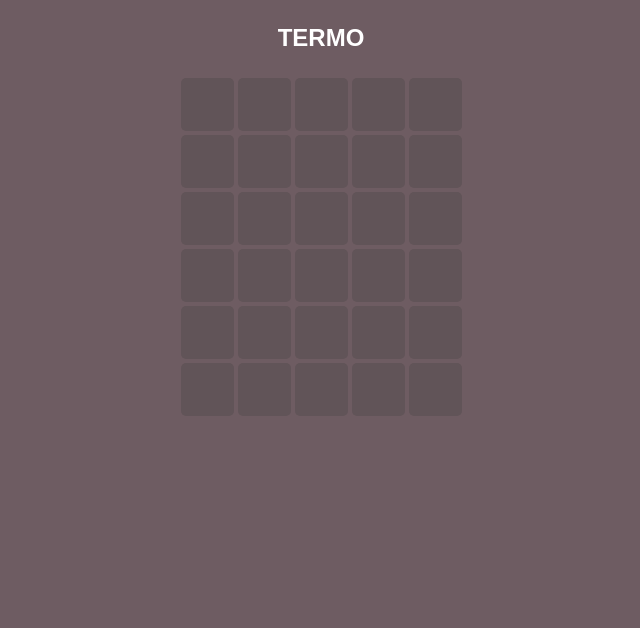
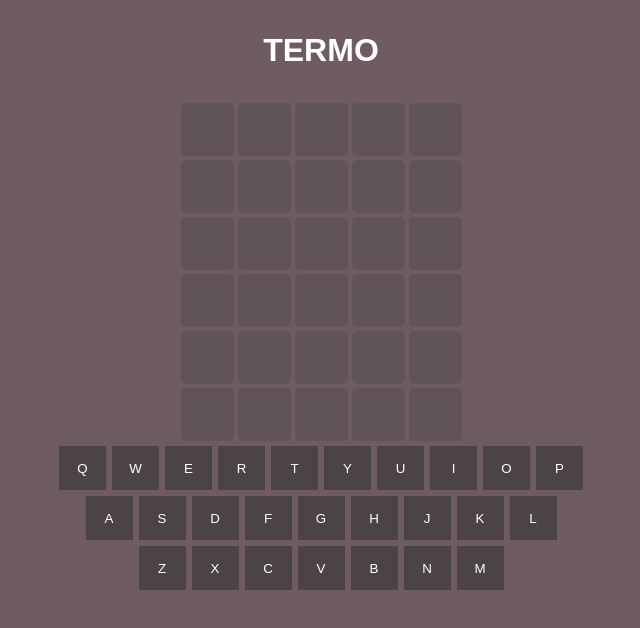
Before and after one commit to GeovaniDarcie/Termo, a Vue app: page / in a window 1280 px wide. Shown: the top 628 px of the page, without its empty margins (319-959 px from the left). Built offline with nearby package versions, Linux system fonts and the light colour scheme.

Commit message:
Corrigindo bugs

```diff
--- a/src/App.vue
+++ b/src/App.vue
@@ -1,16 +1,29 @@
 <template>
   <div id="app">
-    <board />
+    <board @actionBoard="actionBoard"/>
+    <key-board :paint="paintLetters"/>
   </div>
 </template>
 
 <script>
 import board from './components/Board.vue';
+import KeyBoard from './components/KeyBoard.vue';
 
 export default {
   name: 'App',
   components: {
-    board
+    board,
+    KeyBoard,
+  },
+  data() {
+    return {
+      paintLetters: {}
+    }
+  },
+  methods: {
+    actionBoard(payload) {
+      this.paintLetters = payload
+    }
   }
 }
 </script>
--- a/src/components/Board.vue
+++ b/src/components/Board.vue
@@ -24,7 +24,8 @@
       column: 1,
       row: 0,
       word: '',
-      correct: 0
+      correct: 0,
+      colors: []
     }
   },
   computed: {
@@ -35,7 +36,6 @@
       return this.correct == 5;
     },
     endLost() {
-      console.log(this.correct)
       return this.row >= 6 && this.correct != 5;
     }
   },
@@ -43,7 +43,6 @@
     window.addEventListener('keydown', this.typing)
     const position = Math.floor(Math.random() * 1465)
     this.word = this.wordsList[position]
-    console.log(this.word)
   },
   methods: {
     typing(keyboard) {
@@ -75,32 +74,130 @@
       if (keyboard.key == 'Enter') {
         if (this.value.length === 5) {
           if (validguest.join('').includes(this.value.join(''))) {
-            const word = this.word.split('');
+            const map = {}
 
-            for(let i=0; i<5; i++) {
-              if (this.value[i] == word[i]) {
-                this.$refs[i+1][this.row].style.background = '#3aa394'
-                this.correct++;
-              } else if(this.word.includes(this.value[i])) {
-                this.$refs[i+1][this.row].style.background = '#d3ad69'
+            this.word.split('').forEach((w, index) => {
+              if (map[w]) {
+                map[w].push(index)
               } else {
-                this.$refs[i+1][this.row].style.background = '#312a2c'
+                map[w] = []
+                map[w].push(index)
               }
+            })
 
-              this.value.splice(i, 1)
+            for(let [key, values] of Object.entries(map)) {
+              values.forEach(position => {
+                let letter = this.value[position]
+
+                if (letter == key) {
+                  this.tint(position, '#3aa394')
+                  this.correct++;
+                } else if (this.word.includes(key)) {
+                  let index = this.value.findIndex(v => v == key)
+                  if (index != -1) {
+                    this.tint(index, '#d3ad69')
+                  }
+                }
+              })
             }
+
+            for(let i=1; i<=5; i++) {
+              if (this.$refs[i][this.row].style.background == '') {
+                  this.$refs[i][this.row].style.background = '#312a2c'
+                  this.colors.push('#594B4F')
+              } else {
+                this.colors.push(this.$refs[i][this.row].style.background)
+              }
+            }
+
+
+
+            this.$emit('actionBoard', { colors: this.colors, keys: this.value})
 
             this.row++;
             this.column = 1;
             this.value = [];
+            this.colors = [];
 
             if (this.correct < 5) {
               this.correct = 0;
             }
+
+           /*  for(let i=0; i<this.value.length; i++) {
+              let key = this.value[i]
+              if (map[key]) {
+                map[key].forEach((m) => {
+                  let index = this.value.findIndex(v => v == key)
+                  if (index == m) {
+                    this.tint(index, '#3aa394')
+                    this.value[index] = ' '
+                  } else {
+                    this.tint(index, '#d3ad69')
+                    this.value[index] = ' '
+                  }
+                })
+              } else {
+                this.tint(i, '#312a2c')
+              }
+            } */
+
+            /* for(let [key, value] of Object.entries(map)) {
+                for (let i=0; i<value.length; i++) {
+                   let index = this.word.split('').findIndex(w => w == key)
+                    if(this.word.includes() && index == value[i]) {
+                      this.tint(value[i], '#3aa394')
+                      this.word = this.word.replace(key, ' ')
+                    } else if (this.word.includes(key)) {
+                      this.tint(value[i], '#d3ad69')
+                      this.word = this.word.replace(key, ' ')
+                    } else {
+                      this.tint(value[i], '#312a2c')
+                    }
+                }
+            } */
+
+            /* const word = []
+            for(let i=0; i<5; i++) {
+              let index = word.findIndex(w => w == this.value[i])
+              if (index != -1 && word[index] == this.value[index]) {
+                this.$refs[index+1][this.row].style.background = '#3aa394'
+                this.$refs[i+1][this.row].style.background = '#312a2c'
+                this.colors.push('#3aa394')
+                word[index] = ''
+
+                if(this.$refs[i+1][this.row].style.background == ''){
+                  this.$refs[i+1][this.row].style.background = '#312a2c'
+                  this.colors.push('#594B4F')
+                  this.correct++;
+                }
+              } else if(index != -1) {
+                this.$refs[i+1][this.row].style.background = '#d3ad69'
+                this.colors.push('#d3ad69')
+                word[index] = ''
+              } else if(this.$refs[i+1][this.row].style.background == ''){
+                this.$refs[i+1][this.row].style.background = '#312a2c'
+                this.colors.push('#594B4F')
+              }
+            }
+
+            this.$emit('actionBoard', { colors: this.colors, keys: this.value})
+
+            this.row++;
+            this.column = 1;
+            this.value = [];
+            this.colors = [];
+
+            if (this.correct < 5) {
+              this.correct = 0;
+            } */
           }
         }
       }
-    }
+    },
+
+    tint(index, color) {
+      this.$refs[index+1][this.row].style.background = color
+    },
   }
 }
 </script>
@@ -110,7 +207,7 @@
       text-align: center;
       font-family: Mitr,sans-serif;
       color: white;
-      font-size: 1.5rem;
+      font-size: 2rem;
     }
 
     .container-squad {
--- /dev/null
+++ b/src/components/KeyBoard.vue
@@ -0,0 +1,65 @@
+<template>
+  <div>
+      <div class="key-board">
+          <button v-for="key in keysLine1" :key="key" :ref="key" class="key">
+              {{ key }}
+          </button>
+      </div>
+      <div class="key-board">
+          <button v-for="key in keysLine2" :key="key" :ref="key" class="key">
+              {{ key }}
+          </button>
+      </div>
+      <div class="key-board">
+          <button v-for="key in keysLine3" :key="key" :ref="key" class="key">
+              {{ key }}
+          </button>
+      </div>
+  </div>
+</template>
+
+<script>
+export default {
+    name: "KeyBoard",
+    data() {
+        return {
+            keysLine1: ['Q', 'W', 'E', 'R', 'T', 'Y', 'U', 'I', 'O', 'P'],
+            keysLine2: ['A', 'S', 'D', 'F', 'G', 'H', 'J', 'K', 'L'],
+            keysLine3: ['Z', 'X', 'C', 'V', 'B', 'N', 'M']
+        }
+    },
+    props: ['paint'],
+    watch: {
+        paint() {
+            console.log(this.paint)
+            this.paint.keys.forEach((letter, index) => {
+                this.$refs[letter.toUpperCase()][0].style.background = this.paint.colors[index];
+
+                if (this.paint.colors[index] == '#594B4F') {
+                    this.$refs[letter.toUpperCase()][0].style.color = '#6E5C62'
+                }
+            })
+        }
+    }
+}
+</script>
+
+<style>
+    .key-board {
+        display: flex;
+        justify-content: center;
+        align-items: center;
+        flex-direction: row;
+    }
+
+    .key {
+        height: 44px;
+        width: 47px;
+        background-color: #4C4347;
+        border: none;
+        margin: 3px;
+        color: white;
+        font-family: 'Mitr', sans-serif;
+        cursor: pointer;
+    }
+</style>
```
